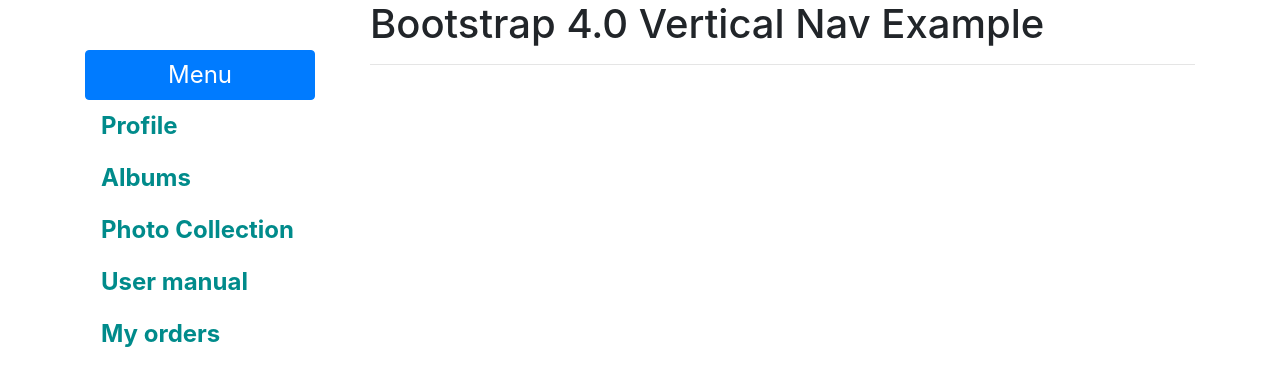
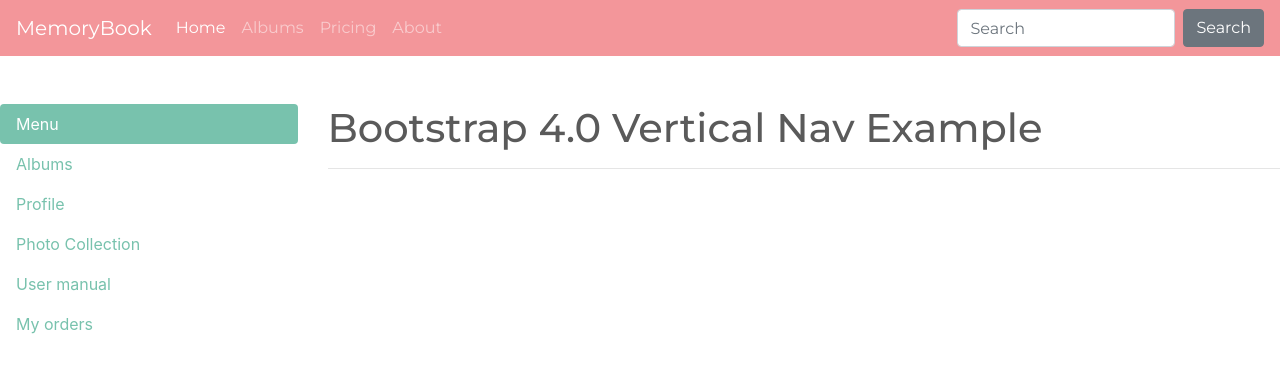
Before and after one commit to SandaCotovici/MemoryBook, an Angular app: page /album in a window 1280 px wide. Shown: the top 386 px of the page. Built offline with nearby package versions, Linux system fonts and the light colour scheme.

Commit message:
chenged navbar and add side menu

```diff
--- a/src/app/app.component.css
+++ b/src/app/app.component.css
@@ -1,14 +1,29 @@
-body {
-  font-family: "Helvetica Neue", Helvetica, Arial, sans-serif;
-  padding: 50px 0;
+/*body {*/
+/*font-family: "Helvetica Neue", Helvetica, Arial, sans-serif;*/
+/*padding: 50px 0;*/
+/*}*/
+
+/*h1 {*/
+/*font-weight: 200;*/
+/*}*/
+
+/*@media (min-width: 768px) {*/
+/*.bootstrap-vertical-nav {*/
+/*margin-top: 50px;*/
+/*}*/
+/*}*/
+
+.bs-component {
+  display: block;
+  position: relative;
 }
 
-h1 {
-  font-weight: 200;
+.nav-pills .nav-link.active,
+.nav-pills .show>.nav-link {
+  background-color: #78C2AD;;
 }
-
-@media (min-width: 768px) {
-  .bootstrap-vertical-nav {
-    margin-top: 50px;
-  }
+a {
+  color: #78C2AD;
+  text-decoration: none;
+  background-color: transparent;
 }
--- a/src/app/app.component.html
+++ b/src/app/app.component.html
@@ -1,15 +1,58 @@
-<div class="container">
-  <div class="row">
-    <div class="col-md-4 col-lg-3 col-sm-3">
-      <app-header></app-header>
-    </div>
-    <div class="col-md-8 col-lg-9 col-sm-9">
-      <!--<app-content></app-content>-->
-      <router-outlet></router-outlet>
+<!--<div class="container">-->
+  <!--<div class="row">-->
+    <!--<div class="col-md-4 col-lg-3 col-sm-3">-->
+      <!--<app-header></app-header>-->
+    <!--</div>-->
+    <!--<div class="col-md-8 col-lg-9 col-sm-9">-->
+      <!--&lt;!&ndash;<app-content></app-content>&ndash;&gt;-->
+      <!--<router-outlet></router-outlet>-->
+    <!--</div>-->
+  <!--</div>-->
+<!--</div>-->
+
+<app-header></app-header>
+<br />
+<br />
+<div class="row">
+  <div class="col-lg-3">
+    <div class="bs-component">
+      <!--<button class="btn btn-primary hidden-md-up" type="button" data-toggle="collapse" data-target="#collapseExample" aria-expanded="false" aria-controls="collapseExample">-->
+      <!--<span class="">Menu</span>-->
+      <!--</button>-->
+      <ul class="nav nav-pills flex-column">
+        <!--<li class="nav-item dropdown">-->
+        <!--<a class="nav-link dropdown-toggle" data-toggle="dropdown" href="#" role="button" aria-haspopup="true" aria-expanded="false">Dropdown</a>-->
+        <!--<div class="dropdown-menu">-->
+        <!--<a class="dropdown-item" href="#">Action</a>-->
+        <!--<a class="dropdown-item" href="#">Another action</a>-->
+        <!--<a class="dropdown-item" href="#">Something else here</a>-->
+        <!--<div class="dropdown-divider"></div>-->
+        <!--<a class="dropdown-item" href="#">Separated link</a>-->
+        <!--</div>-->
+        <!--</li>-->
+        <li class="nav-item">
+          <a class="nav-link active">Menu</a>
+        </li>
+        <li class="nav-item">
+          <a class="nav-link" routerLink="album">Albums</a>
+        </li>
+        <li class="nav-item">
+          <a class="nav-link" routerLink="profile">Profile</a>
+        </li>
+        <li class="nav-item">
+          <a class="nav-link" routerLink="photoCollection">Photo Collection</a>
+        </li>
+        <li class="nav-item">
+          <a class="nav-link" routerLink="userManual">User manual</a>
+        </li>
+        <li class="nav-item">
+          <a class="nav-link" routerLink="orders">My orders</a>
+        </li>
+      </ul>
     </div>
   </div>
+
+  <div class="col-lg-9">
+    <router-outlet></router-outlet>
+  </div>
 </div>
-
-<!--<div class="container">-->
-  <!--<router-outlet></router-outlet>-->
-<!--</div>-->
--- a/src/app/header/header.component.css
+++ b/src/app/header/header.component.css
@@ -1,54 +1,56 @@
+.bg-dark {
+  background-color: #F3969A !important;
+}
+/*body {*/
+  /*font-family: "Helvetica Neue", Helvetica, Arial, sans-serif;*/
+  /*padding: 50px 0;*/
+/*}*/
 
-body {
-  font-family: "Helvetica Neue", Helvetica, Arial, sans-serif;
-  padding: 50px 0;
-}
+/*h1 {*/
+  /*font-weight: 200;*/
+/*}*/
+/*.nav-item a {*/
+  /*font-size: 1.5rem;*/
+  /*color: darkcyan;*/
+  /*font-weight: bold;*/
+/*}*/
+/*button {*/
+  /*width: 230px;*/
+/*}*/
 
-h1 {
-  font-weight: 200;
-}
-.nav-item a {
-  font-size: 1.5rem;
-  color: darkcyan;
-  font-weight: bold;
-}
-button {
-  width: 230px;
-}
-
-button span {
-  font-size: 1.5rem;
-}
-@media (min-width: 768px) {
-  .bootstrap-vertical-nav {
-    margin-top: 50px;
-  }
-}
+/*button span {*/
+  /*font-size: 1.5rem;*/
+/*}*/
+/*@media (min-width: 768px) {*/
+  /*.bootstrap-vertical-nav {*/
+    /*margin-top: 50px;*/
+  /*}*/
+/*}*/
 
 
- /*Creates a vertical nav starting at 768px (sm)*/
-@media (min-width: 768px) {
-  .bootstrap-vertical-nav .collapse {
-    display: block;
-  }
-}
+ /*!*Creates a vertical nav starting at 768px (sm)*!*/
 /*@media (min-width: 768px) {*/
-  /*.sidebar-nav .navbar .navbar-collapse {*/
-    /*padding: 0;*/
-    /*max-height: none;*/
-  /*}*/
-  /*.sidebar-nav .navbar ul {*/
-    /*float: none;*/
-  /*}*/
-  /*.sidebar-nav .navbar ul:not {*/
+  /*.bootstrap-vertical-nav .collapse {*/
     /*display: block;*/
   /*}*/
-  /*.sidebar-nav .navbar li {*/
-    /*float: none;*/
-    /*display: block;*/
-  /*}*/
-  /*.sidebar-nav .navbar li a {*/
-    /*padding-top: 12px;*/
-    /*padding-bottom: 12px;*/
-  /*}*/
 /*}*/
+/*!*@media (min-width: 768px) {*!*/
+  /*!*.sidebar-nav .navbar .navbar-collapse {*!*/
+    /*!*padding: 0;*!*/
+    /*!*max-height: none;*!*/
+  /*!*}*!*/
+  /*!*.sidebar-nav .navbar ul {*!*/
+    /*!*float: none;*!*/
+  /*!*}*!*/
+  /*!*.sidebar-nav .navbar ul:not {*!*/
+    /*!*display: block;*!*/
+  /*!*}*!*/
+  /*!*.sidebar-nav .navbar li {*!*/
+    /*!*float: none;*!*/
+    /*!*display: block;*!*/
+  /*!*}*!*/
+  /*!*.sidebar-nav .navbar li a {*!*/
+    /*!*padding-top: 12px;*!*/
+    /*!*padding-bottom: 12px;*!*/
+  /*!*}*!*/
+/*!*}*!*/
--- a/src/app/header/header.component.html
+++ b/src/app/header/header.component.html
@@ -1,28 +1,58 @@
 
-<div class="bootstrap-vertical-nav">
+<!--<div class="bootstrap-vertical-nav">-->
 
-  <button class="btn btn-primary hidden-md-up" type="button" data-toggle="collapse" data-target="#collapseExample" aria-expanded="false" aria-controls="collapseExample">
-    <span class="">Menu</span>
+  <!--<button class="btn btn-primary hidden-md-up" type="button" data-toggle="collapse" data-target="#collapseExample" aria-expanded="false" aria-controls="collapseExample">-->
+    <!--<span class="">Menu</span>-->
+  <!--</button>-->
+
+  <!--<div class="collapse" id="collapseExample">-->
+    <!--<ul class="nav flex-column" id="exCollapsingNavbar3">-->
+      <!--<li class="nav-item">-->
+        <!--<a class="nav-link active" routerLink="profile">Profile</a>-->
+      <!--</li>-->
+      <!--<li class="nav-item">-->
+        <!--<a class="nav-link" routerLink="album" routerLinkActive="active">Albums</a>-->
+      <!--</li>-->
+      <!--<li class="nav-item">-->
+        <!--<a class="nav-link" routerLink="photoCollection">Photo Collection</a>-->
+      <!--</li>-->
+      <!--<li class="nav-item">-->
+      <!--<a class="nav-link" routerLink="userManual">User manual</a>-->
+      <!--</li>-->
+      <!--<li class="nav-item">-->
+        <!--<a class="nav-link" routerLink="orders">My orders</a>-->
+      <!--</li>-->
+    <!--</ul>-->
+  <!--</div>-->
+
+<!--</div>-->
+
+<div class="bs-component">
+  <nav class="navbar navbar-expand-lg navbar-dark bg-dark">
+    <a class="navbar-brand" href="#">MemoryBook</a>
+    <button class="navbar-toggler" type="button" data-toggle="collapse" data-target="#navbarColor02" aria-controls="navbarColor02" aria-expanded="false" aria-label="Toggle navigation">
+      <span class="navbar-toggler-icon"></span>
     </button>
 
-  <div class="collapse" id="collapseExample">
-    <ul class="nav flex-column" id="exCollapsingNavbar3">
-      <li class="nav-item">
-        <a class="nav-link active" routerLink="profile">Profile</a>
+    <div class="collapse navbar-collapse" id="navbarColor02">
+      <ul class="navbar-nav mr-auto">
+        <li class="nav-item active">
+          <a class="nav-link">Home <span class="sr-only">(current)</span></a>
         </li>
         <li class="nav-item">
-        <a class="nav-link" routerLink="album" routerLinkActive="active">Albums</a>
+          <a class="nav-link">Albums</a>
         </li>
         <li class="nav-item">
-        <a class="nav-link" routerLink="photoCollection">Photo Collection</a>
+          <a class="nav-link">Pricing</a>
         </li>
         <li class="nav-item">
-      <a class="nav-link" routerLink="userManual">User manual</a>
-      </li>
-      <li class="nav-item">
-        <a class="nav-link" routerLink="orders">My orders</a>
+          <a class="nav-link">About</a>
         </li>
       </ul>
+      <form class="form-inline my-2 my-lg-0">
+        <input class="form-control mr-sm-2" type="text" placeholder="Search">
+        <button class="btn btn-secondary my-2 my-sm-0" type="submit">Search</button>
+      </form>
     </div>
-
+  </nav>
 </div>
--- a/src/index.html
+++ b/src/index.html
@@ -7,6 +7,7 @@
 
   <meta name="viewport" content="width=device-width, initial-scale=1">
   <link rel="icon" type="image/x-icon" href="favicon.ico">
+  <link rel="stylesheet" href="https://bootswatch.com/4/minty/bootstrap.min.css">
 </head>
 <body>
   <app-root></app-root>
```
Lines whose indentation alone changed are shown as unchanged.
